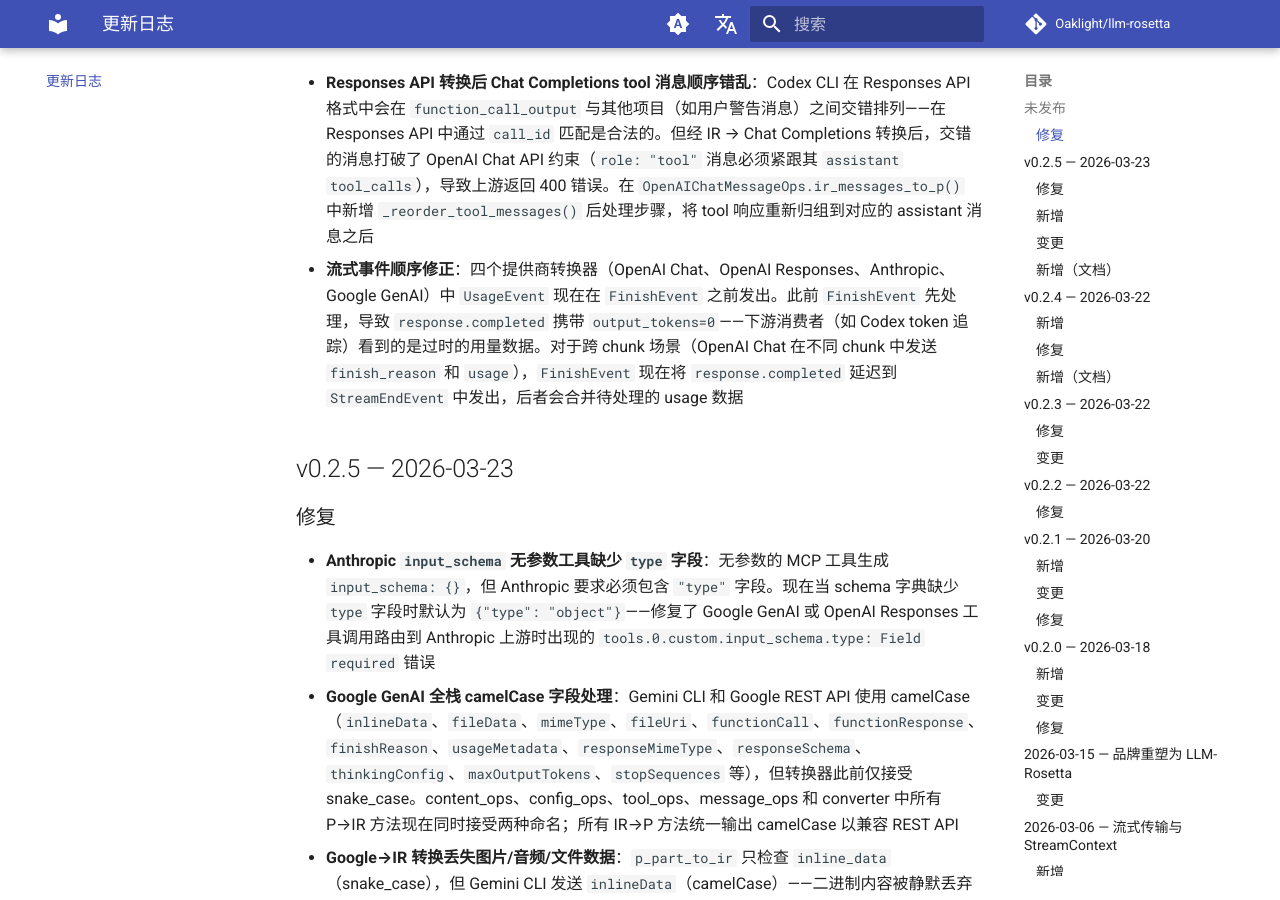
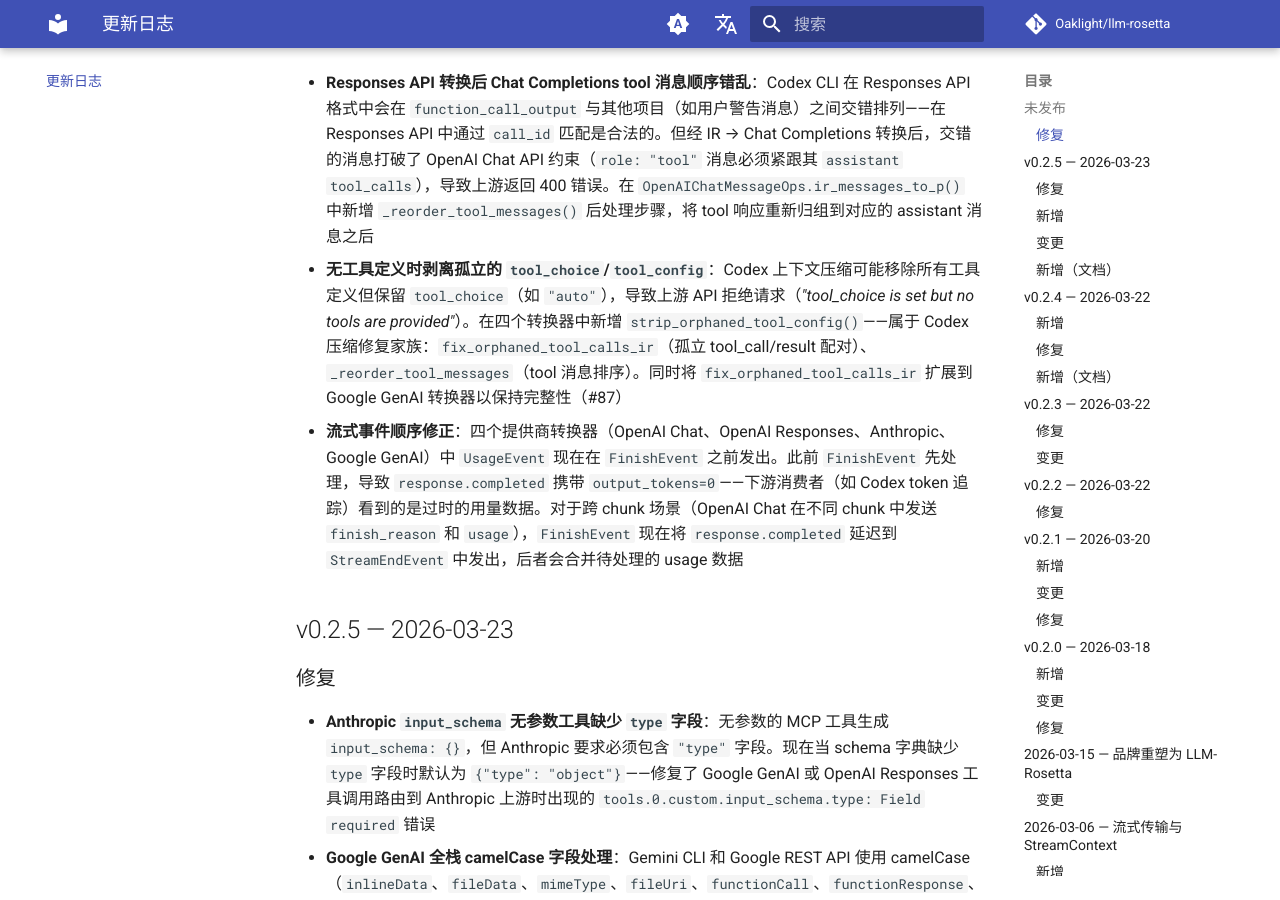
Before and after one commit to Oaklight/llm-rosetta, an MkDocs documentation site: the page built from docs/changelog.md, in a window 1280 px wide and 900 px high, scrolled down 320 px. Built offline with MkDocs 1.6.1 and Material for MkDocs 9.7.7, drawn with Linux system fonts in a browser that asks for light colours; comment, search, counter and statistics services are not loaded.

Commit message:
docs: add strip_orphaned_tool_config to unreleased changelog

```diff
--- a/docs/changelog.md
+++ b/docs/changelog.md
@@ -11,6 +11,7 @@
 ### 修复
 
 - **Responses API 转换后 Chat Completions tool 消息顺序错乱**：Codex CLI 在 Responses API 格式中会在 `function_call_output` 与其他项目（如用户警告消息）之间交错排列——在 Responses API 中通过 `call_id` 匹配是合法的。但经 IR → Chat Completions 转换后，交错的消息打破了 OpenAI Chat API 约束（`role: "tool"` 消息必须紧跟其 `assistant` `tool_calls`），导致上游返回 400 错误。在 `OpenAIChatMessageOps.ir_messages_to_p()` 中新增 `_reorder_tool_messages()` 后处理步骤，将 tool 响应重新归组到对应的 assistant 消息之后
+- **无工具定义时剥离孤立的 `tool_choice`/`tool_config`**：Codex 上下文压缩可能移除所有工具定义但保留 `tool_choice`（如 `"auto"`），导致上游 API 拒绝请求（*"tool_choice is set but no tools are provided"*）。在四个转换器中新增 `strip_orphaned_tool_config()`——属于 Codex 压缩修复家族：`fix_orphaned_tool_calls_ir`（孤立 tool_call/result 配对）、`_reorder_tool_messages`（tool 消息排序）。同时将 `fix_orphaned_tool_calls_ir` 扩展到 Google GenAI 转换器以保持完整性（#87）
 - **流式事件顺序修正**：四个提供商转换器（OpenAI Chat、OpenAI Responses、Anthropic、Google GenAI）中 `UsageEvent` 现在在 `FinishEvent` 之前发出。此前 `FinishEvent` 先处理，导致 `response.completed` 携带 `output_tokens=0`——下游消费者（如 Codex token 追踪）看到的是过时的用量数据。对于跨 chunk 场景（OpenAI Chat 在不同 chunk 中发送 `finish_reason` 和 `usage`），`FinishEvent` 现在将 `response.completed` 延迟到 `StreamEndEvent` 中发出，后者会合并待处理的 usage 数据
 
 ## v0.2.5 — 2026-03-23
```
